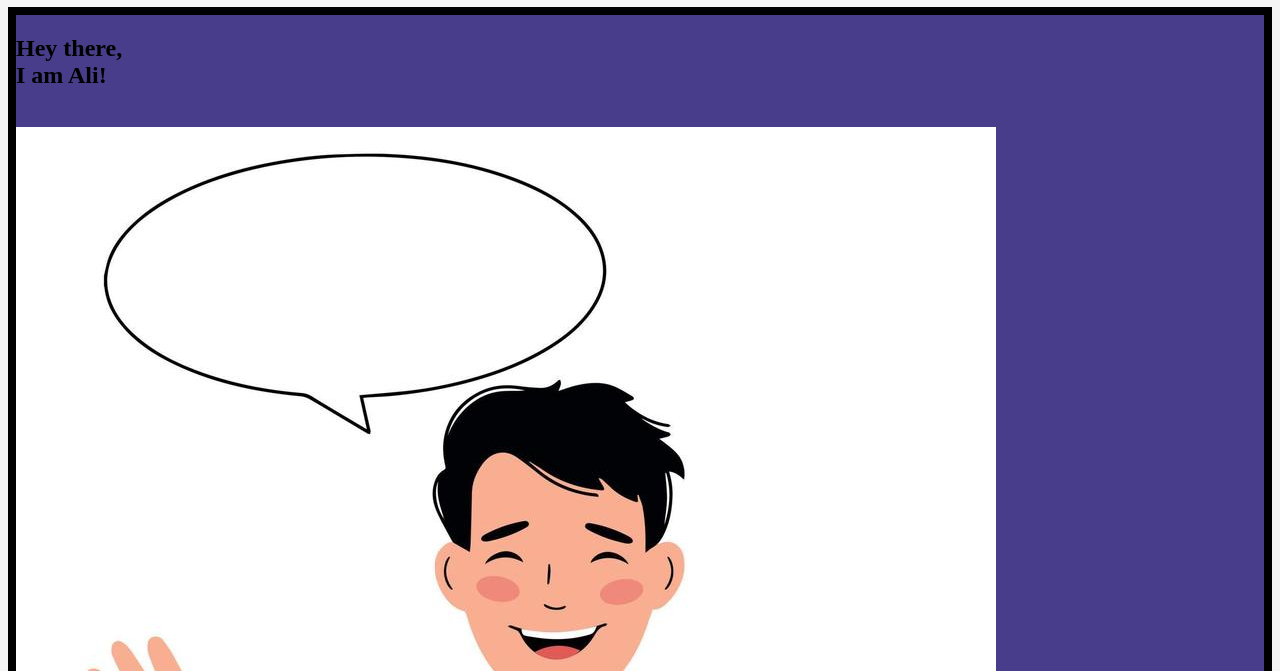
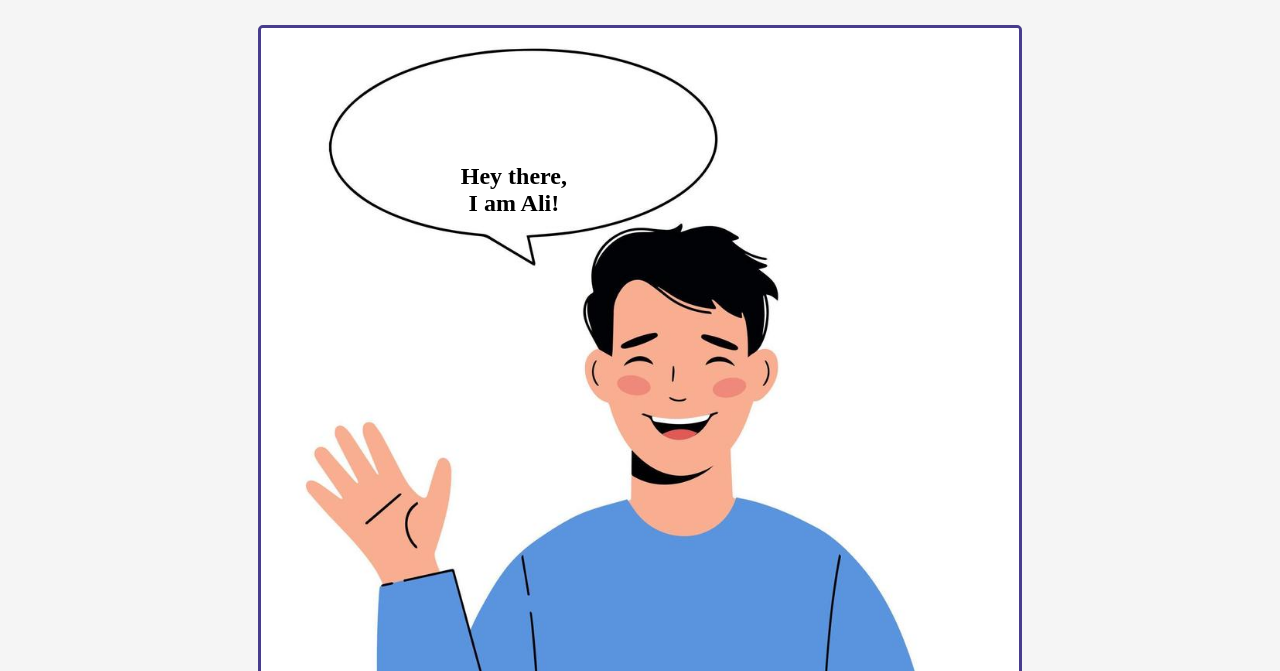
Before and after one commit to vKrRv/Portfolio, a plain HTML site: page index.html in a window 1280 px wide. Shown: the part 129-800 px from the top of the page. Drawn offline with Linux system fonts and the light colour scheme.

Commit message:
Add hero section styling

```diff
--- a/style.css
+++ b/style.css
@@ -73,10 +73,13 @@ nav a:hover {
 }
 #hero {
     grid-area: hero;
+    text-align: center;
+    width: 80%;
+    margin: 0 10%;
     /*Next properties are for testing only*/
-    background-color: darkslateblue;
-    border: 8px solid black;
-    min-height: 200px;
+    /*background-color: darkslateblue;*/
+    /*border: 8px solid black;*/
+    /*min-height: 200px;*/
 }
 #about {
     grid-area: about;
@@ -106,7 +109,22 @@ nav a:hover {
     border: 8px solid black;
     min-height: 200px;
 }
-
+/*#########################################################*/
+/*################### Hero styling: #######################*/
+/*#########################################################*/
+#hero img {
+    width: 75%;
+    border-radius: 5px;
+    border: darkslateblue solid;
+}
+#hero h2 {
+    position: absolute;
+    top: 34%;
+    left: 36%;
+}
+#hero p {
+    color: cornflowerblue;
+}
 /*#########################################################*/
 /*################### Footer styling: #####################*/
 /*#########################################################*/
```
